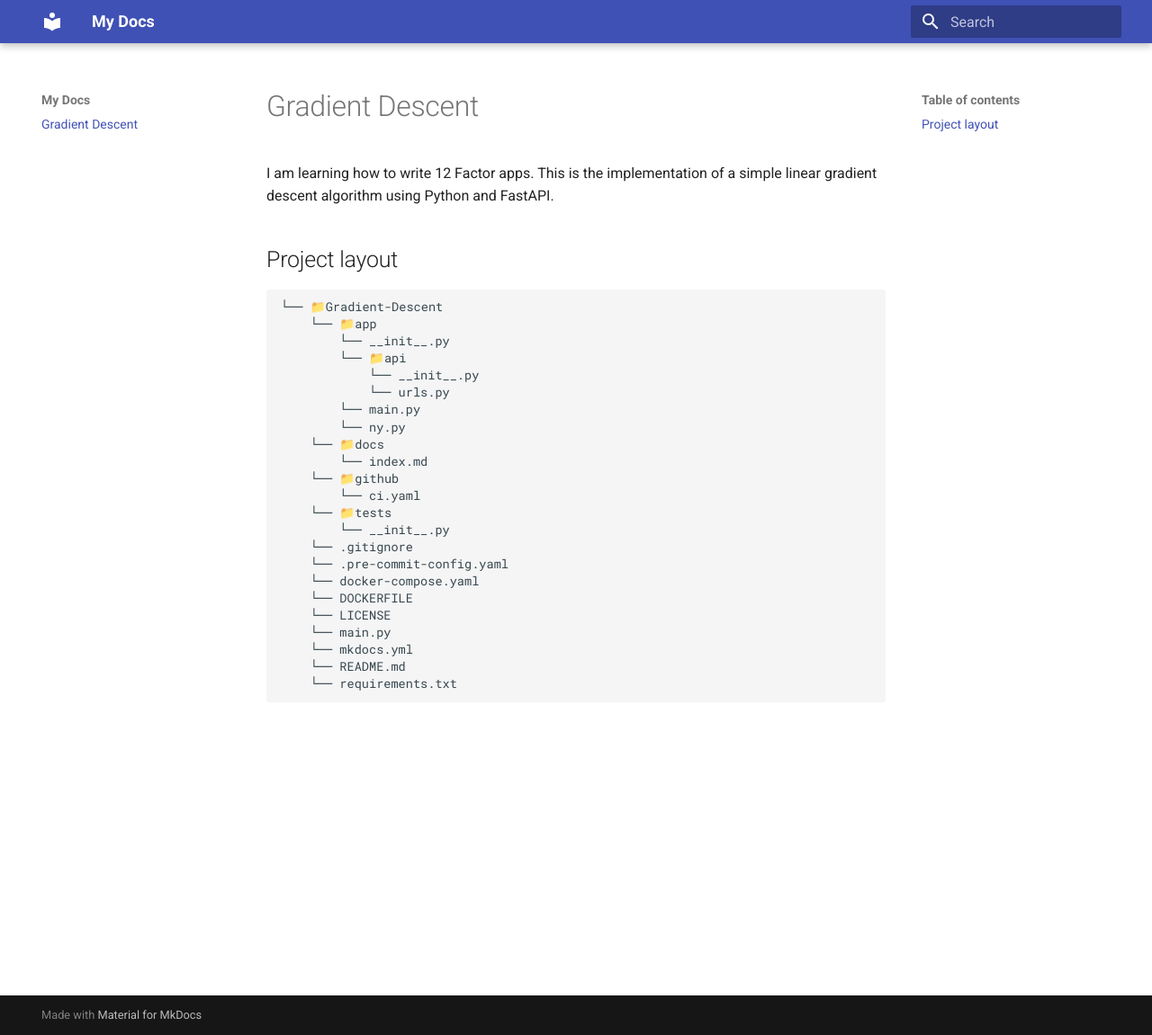
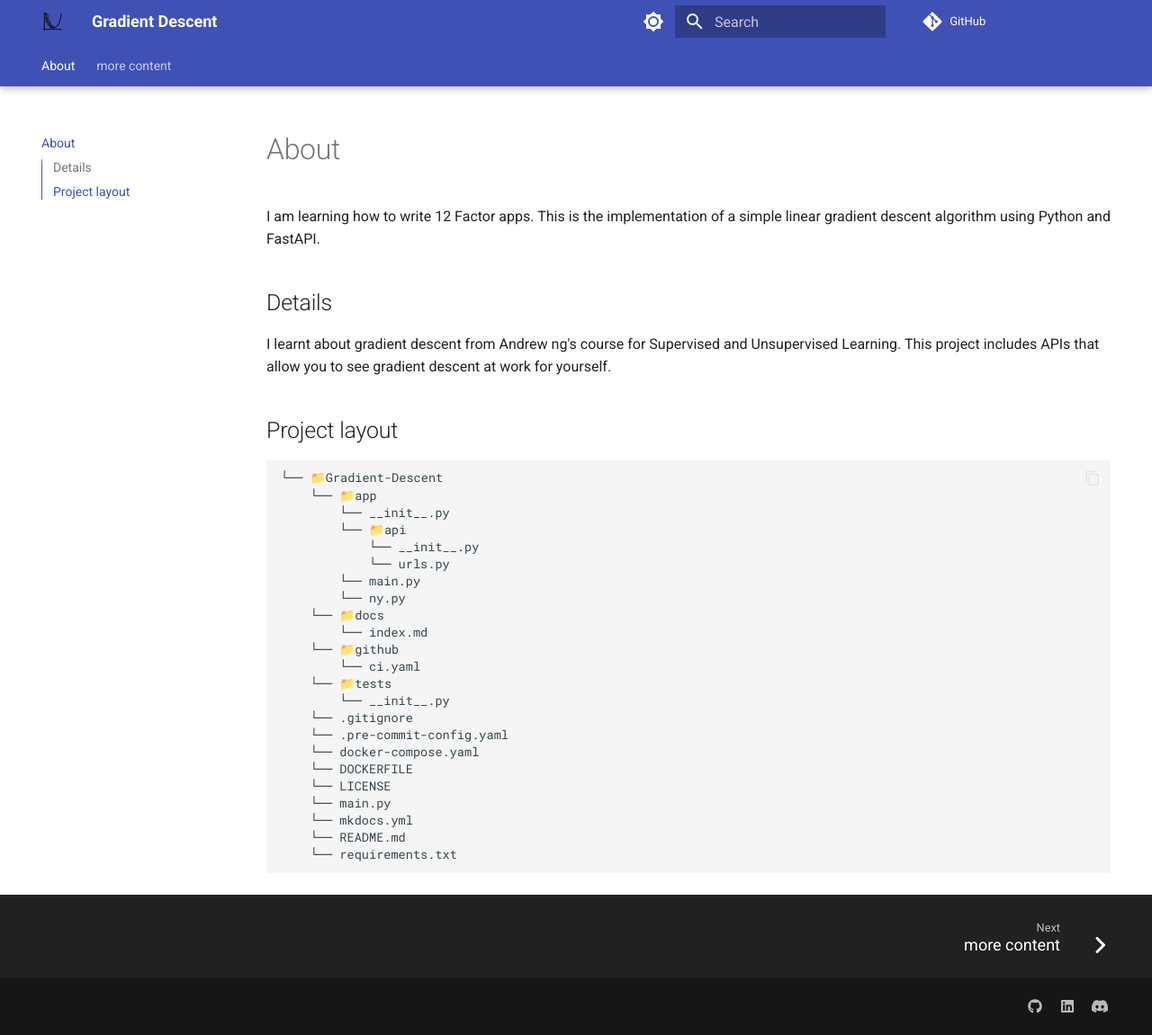
Before and after one commit to chocolatewafer/Gradient-Descent, an MkDocs documentation site: the page built from docs/index.md, in a window 1280 px wide and 1151 px high. Shown: the whole window at 90% size. Built offline with MkDocs 1.6.1 and Material for MkDocs 9.7.7, drawn with Linux system fonts in a browser that asks for light colours; comment, search, counter and statistics services are not loaded.

Commit message:
updated docs

```diff
--- a/README.md
+++ /dev/null
@@ -1 +0,0 @@
---8<-- "docs/index.md"
--- a/docs/index.md
+++ b/docs/index.md
@@ -1,8 +1,11 @@
-# Gradient Descent
+# About
 
 I am learning how to write 12 Factor apps.
 This is the implementation of a simple linear gradient descent algorithm using Python and FastAPI.
 
+## Details
+
+I learnt about gradient descent from Andrew ng's course for Supervised and Unsupervised Learning. This project includes APIs that allow you to see gradient descent at work for yourself.
 
 ## Project layout
 
--- /dev/null
+++ b/docs/more.md
@@ -0,0 +1 @@
+# more content
--- a/mkdocs.yml
+++ b/mkdocs.yml
@@ -1,4 +1,62 @@
-site_name: My Docs
-theme: material
-markdown_extensions:
-  - pymdownx.snippets
+#dependencies and install: pip install mkdocs-material "mkdocs-material[imaging]"
+
+site_name: Gradient Descent
+repo_url: https://github.com/chocolatewafer/Gradient-Descent
+
+theme:
+  name: material
+
+  language: en
+
+  logo: assets/logo.png
+  favicon: assets/fav.png
+
+  icon:
+    previous: fontawesome/solid/angle-left
+    next: fontawesome/solid/angle-right
+
+  palette:
+
+    # Palette toggle for light mode
+    - scheme: default
+      toggle:
+        icon: material/brightness-7
+        name: Switch to dark mode
+
+    # Palette toggle for dark mode
+    - scheme: slate
+      toggle:
+        icon: material/brightness-4
+        name: Switch to light mode
+
+  features:
+      - content.code.copy
+      - content.code.select
+      - navigation.expand
+      - navigation.footer
+      - navigation.instant
+      - navigation.instant.progress
+      - navigation.path
+      - navigation.sections
+      - navigation.tabs
+      - navigation.tabs.sticky
+      - navigation.top
+      - search.suggest
+      - search.share
+      - search.highlight
+      - toc.integrate
+      - toc.follow
+
+plugins:
+  - search
+
+extra:
+  social:
+    - icon: fontawesome/brands/github
+      link: https://github.com/chocolatewafer
+      name: chocolatewafer on github
+    - icon: fontawesome/brands/linkedin
+      link: https://www.linkedin.com/in/sparsh-nidhi-74381915a
+    - icon: fontawesome/brands/discord
+      link: https://fosstodon.org/@squidfunk
+  generator: false
```
Also changed, not shown: docs/assets/fav.png (added), docs/assets/logo.png (added).
